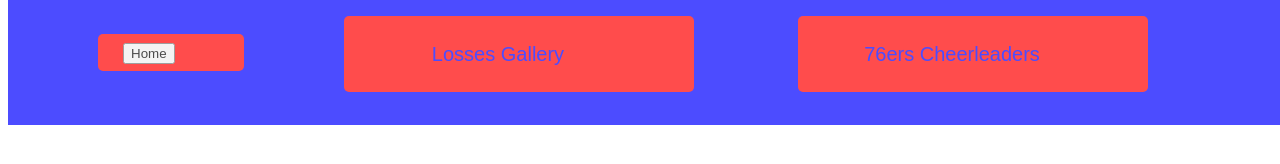
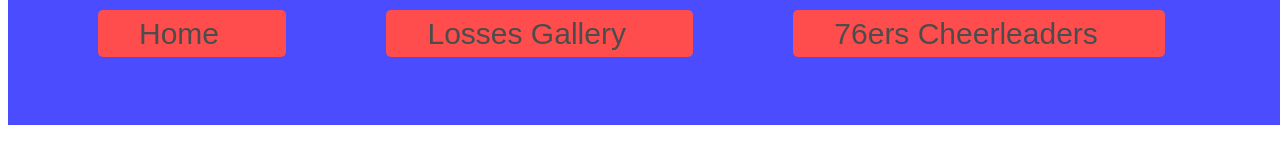
Before and after one commit to richardmable/causeswebsite, a plain HTML site: page navbar.html in a window 1280 px wide. Drawn offline with nearby package versions, Linux system fonts and the light colour scheme.

Commit message:
restyled buttons, now working but still whole button is not a link

```diff
--- a/css/navbarcss.css
+++ b/css/navbarcss.css
@@ -16,28 +16,36 @@
 }
 
 .navbar ul li a {
-	font-size: 20px;
+
 	text-decoration: none;
 	color: blue;
 }
 
-.button {
+.buttonnav {
 	height: 76px;
 	width: 350px;
 	background-color: red;
 	border-style: none;
 	border-radius: 5px;
 	cursor: pointer;
-	padding: 10px 25px 10px 25px;
+	padding: 20px 25px 10px 35px;
 	transition: all;
 }
 
-.button a {
+.buttonnav button {
+	background-color: red;
+	border-style: none;
+	border-radius: 5px;
+	cursor: pointer;
+	font-size: 30px;
+}
+
+.buttonnav a  {
 	cursor: pointer;
 	transition: 0.5s;
 }
 
-.button a:after {
+.buttonnav a:after {
 	content: ' GO!';
 	opacity: 0;
 	font-style: italic;
@@ -46,12 +54,14 @@
 	color: yellow;
 }
 
-.button:hover a {
-	padding-right: 50px;
+.buttonnav:hover a {
+	padding-right: 30px;
+}
+
+.buttonnav:hover a button {
 	color: yellow;
 }
-
-.button:hover a:after {
+.buttonnav:hover a:after {
 	opacity: 1;
 	right: 0;
 }
--- a/navbar.html
+++ b/navbar.html
@@ -8,13 +8,21 @@
 <body>
 	<nav class="navbar">
 		<ul>
-			<li class="button">
+			<li class="buttonnav">
 				<a href="index.html">
-					<button style="vertical-align:middle">Home</button>
+					<button style="horizontal-align:middle">Home</button>
 				</a>
 			</li>
-			<li><button class="button" style="vertical-align:middle"><a href="gallery.html">Losses Gallery</a></button></li>
-			<li><button class="button" style="vertical-align:middle"><a href="sara.html">76ers Cheerleaders</a></button></li>
+			<li class="buttonnav">
+				<a href="gallery.html">
+					<button style="horizontal-align:middle">Losses Gallery</button>
+				</a>
+			</li>
+			<li class="buttonnav">
+				<a href="sara.html">
+					<button style="horizontal-align:middle">76ers Cheerleaders</button>
+				</a>
+			</li>
 			<li class="socialmedia"><a href=""><img src=""></a></img>
 			<li class="socialmedia"><a href=""><img src=""></a></img>
 		</ul>
```
